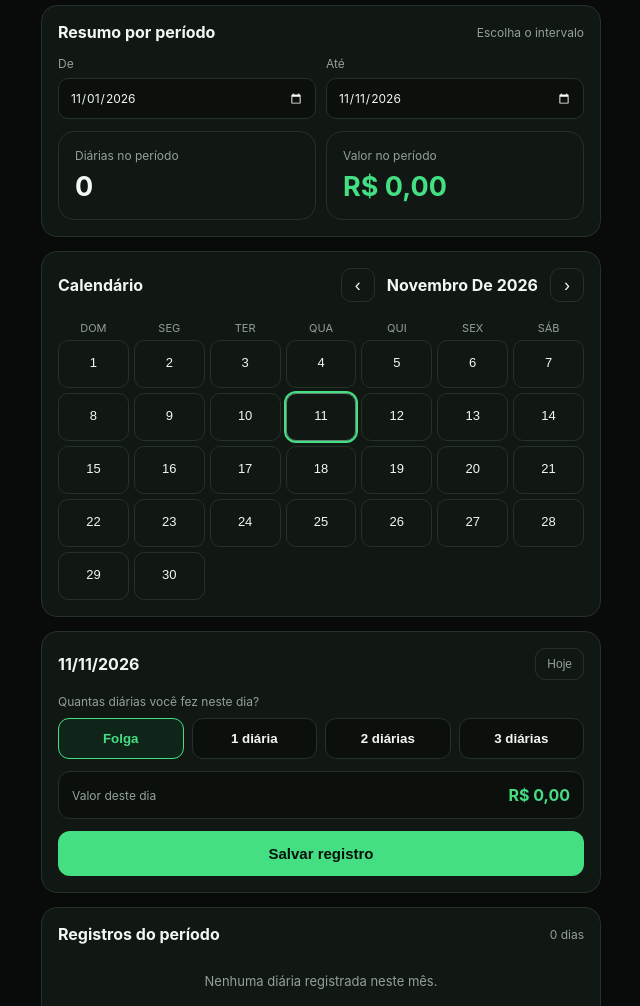
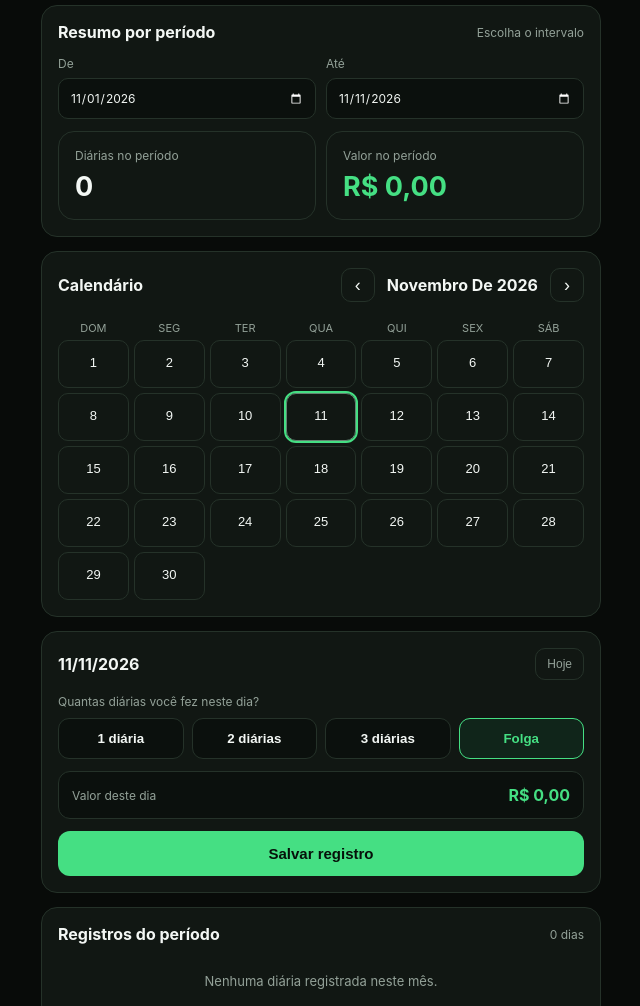
Before and after one commit to brenobastosmutz/Controle-Diario, a plain HTML site: page index.html in a window 1280 px wide. Shown: the part 94-1100 px from the top of the page, without its empty margins (319-959 px from the left). Drawn offline with Linux system fonts and the light colour scheme.

Commit message:
Move opção Folga para o final dos botões

```diff
--- a/index.html
+++ b/index.html
@@ -16,7 +16,7 @@ main{max-width:560px;margin:auto;padding:22px 0 36px}.top{display:flex;justify-c
 <section class="panel"><div class="sectionhead"><strong>Calendário</strong><div class="monthnav"><button id="prev" aria-label="Mês anterior">‹</button><span class="monthname" id="monthLabel"></span><button id="next" aria-label="Próximo mês">›</button></div></div>
 <div class="week"><span>DOM</span><span>SEG</span><span>TER</span><span>QUA</span><span>QUI</span><span>SEX</span><span>SÁB</span></div><div class="calendar" id="calendar"></div></section>
 <section class="panel"><div class="sectionhead"><strong id="selectedLabel">Registrar diária</strong><button class="quiet" id="today">Hoje</button></div><div class="label" style="margin-bottom:9px">Quantas diárias você fez neste dia?</div>
-<div class="controls" id="choices"><button class="choice active" data-n="0">Folga</button><button class="choice" data-n="1">1 diária</button><button class="choice" data-n="2">2 diárias</button><button class="choice" data-n="3">3 diárias</button></div>
+<div class="controls" id="choices"><button class="choice" data-n="1">1 diária</button><button class="choice" data-n="2">2 diárias</button><button class="choice" data-n="3">3 diárias</button><button class="choice active" data-n="0">Folga</button></div>
 <div class="amount"><span class="label">Valor deste dia</span><strong class="green" id="dayTotal">R$ 0,00</strong></div><button class="primary" id="save">Salvar registro</button></section>
 <section class="panel"><div class="sectionhead"><strong>Registros do período</strong><span class="label" id="recordCount">0 dias</span></div><div id="history"></div></section>
 <div class="hint">Seus registros ficam salvos neste navegador. Para manter o histórico, use sempre o mesmo navegador e evite apagar os dados do site.</div>
```
